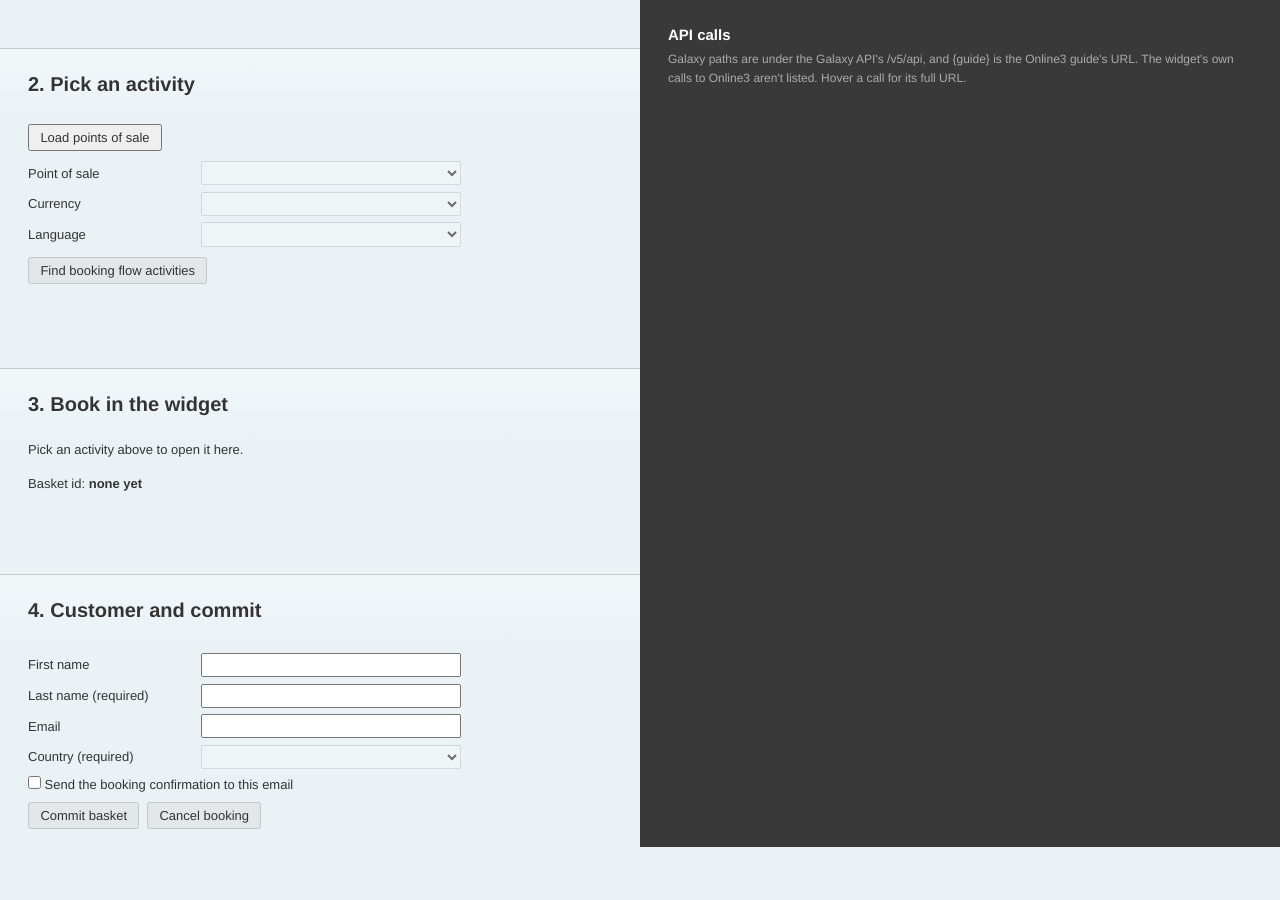
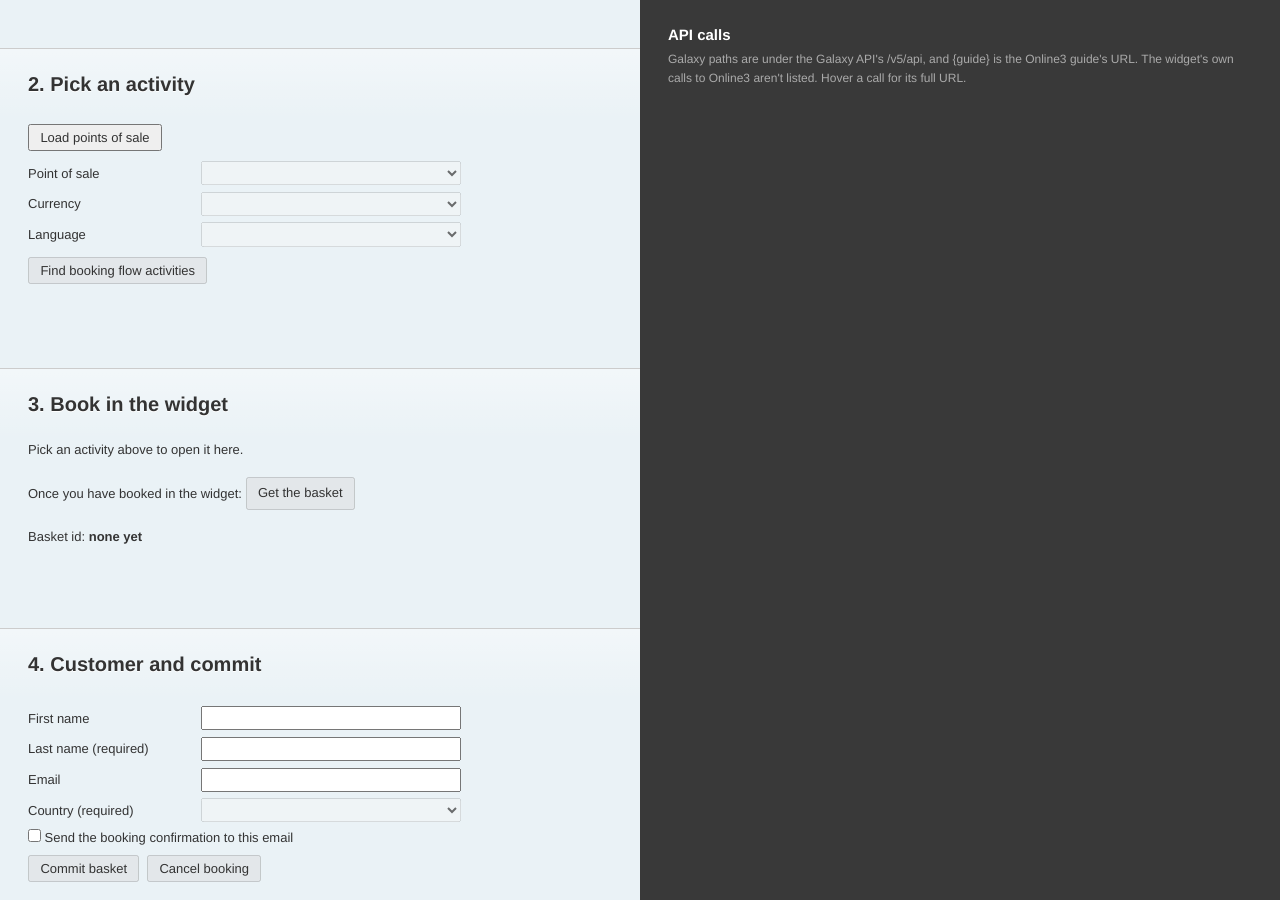
Before and after one commit to visit/galaxy-docs, a Jekyll site: the page hybrid-checkout-demo.html, which Jekyll copies as it is, in a window 1280 px wide and 900 px high, scrolled down 563 px. Built offline with Jekyll 4.4.1, drawn with Linux system fonts in a browser that asks for light colours; before the commit the page ends 1410 px from its top, so only the background shows below that; part of the change alters nothing that is shown.

Commit message:
Get the demo's basket on request instead of through the widget's session
The page no longer asks Online3 for the visitor's session key to hear the widget's basket updates. A button reads the basket id from Online3 and Galaxy's view of the basket, as a partner site would at checkout. Error pages show only their status.

```diff
--- a/hybrid-checkout-demo.html
+++ b/hybrid-checkout-demo.html
@@ -69,6 +69,7 @@ Committing creates a real booking in the environment you pick, so cancel it afte
 <h2>3. Book in the widget</h2>
 <div class="left">
   <div id="widget"><p>Pick an activity above to open it here.</p></div>
+  <p>Once you have booked in the widget: <button id="getBasket" disabled>Get the basket</button></p>
   <p>Basket id: <strong id="basketId">none yet</strong></p>
   <p id="galaxyBasket"></p>
 </div>
@@ -122,11 +123,11 @@ const count = (n, one, many) => `${n} ${n === 1 ? one : many}`;
 
 let basketId = null;
 let bookingCode = null;
-let listening = false;
 let listedStep = 0;
 
-// Errors come as a JSON string, an object with a message, or plain text.
+// Errors come as a JSON string, an object with a message, plain text, or an HTML error page, which says nothing short.
 function shortError(text) {
+  if (/^\s*</.test(text)) return '';
   let message = text;
   try {
     const parsed = JSON.parse(text);
@@ -273,26 +274,10 @@ function openWidget(cbisProductId) {
   script.src = url;
   script.onload = () => {
     show('loaded');
-    if (!listening) listenForBookings();
+    el('getBasket').disabled = false;
   };
   script.onerror = () => show('failed to load', true);
   document.body.appendChild(script);
-}
-
-// The widget announces basket changes on a BroadcastChannel named after the visitor's session key.
-async function listenForBookings() {
-  listening = true;
-  const session = await online3('session');
-  if (!session.ok) return;
-  const sessionKey = JSON.parse(session.text);
-  new BroadcastChannel(sessionKey).onmessage = message => {
-    if (message.data && message.data.key === 'cb-basket-update') {
-      listStep(3);
-      listCall('Online3', 'event', 'cb-basket-update', `BroadcastChannel "${sessionKey}"`)('from the widget');
-      readBasketId();
-    }
-  };
-  readBasketId();
 }
 
 async function readBasketId() {
@@ -347,6 +332,11 @@ el('loadPos').onclick = async () => {
   } catch (e) {
     // The failing call's line shows the error.
   }
+};
+
+el('getBasket').onclick = () => {
+  listStep(3);
+  readBasketId();
 };
 
 el('pos').onchange = () => {
```
